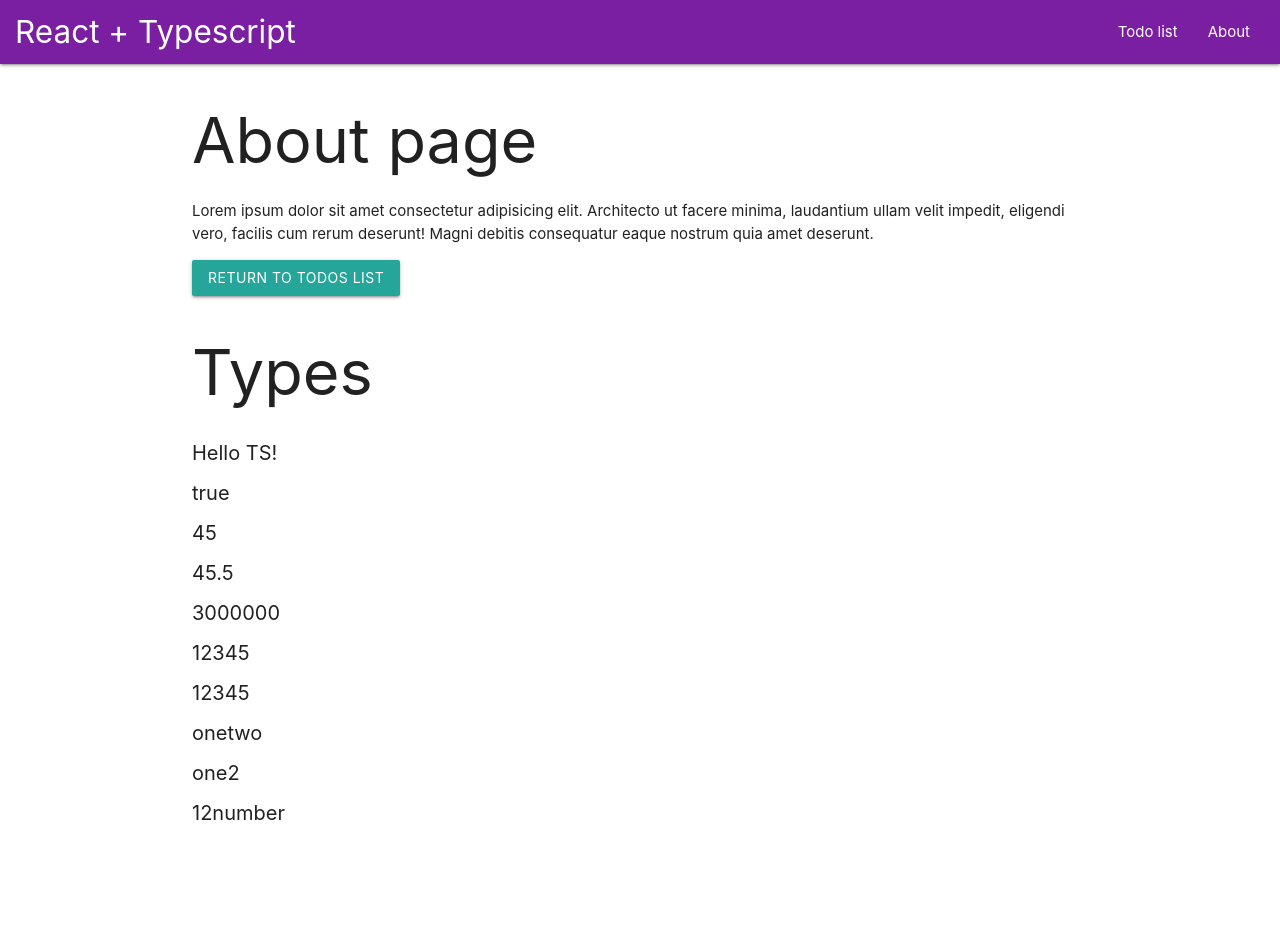
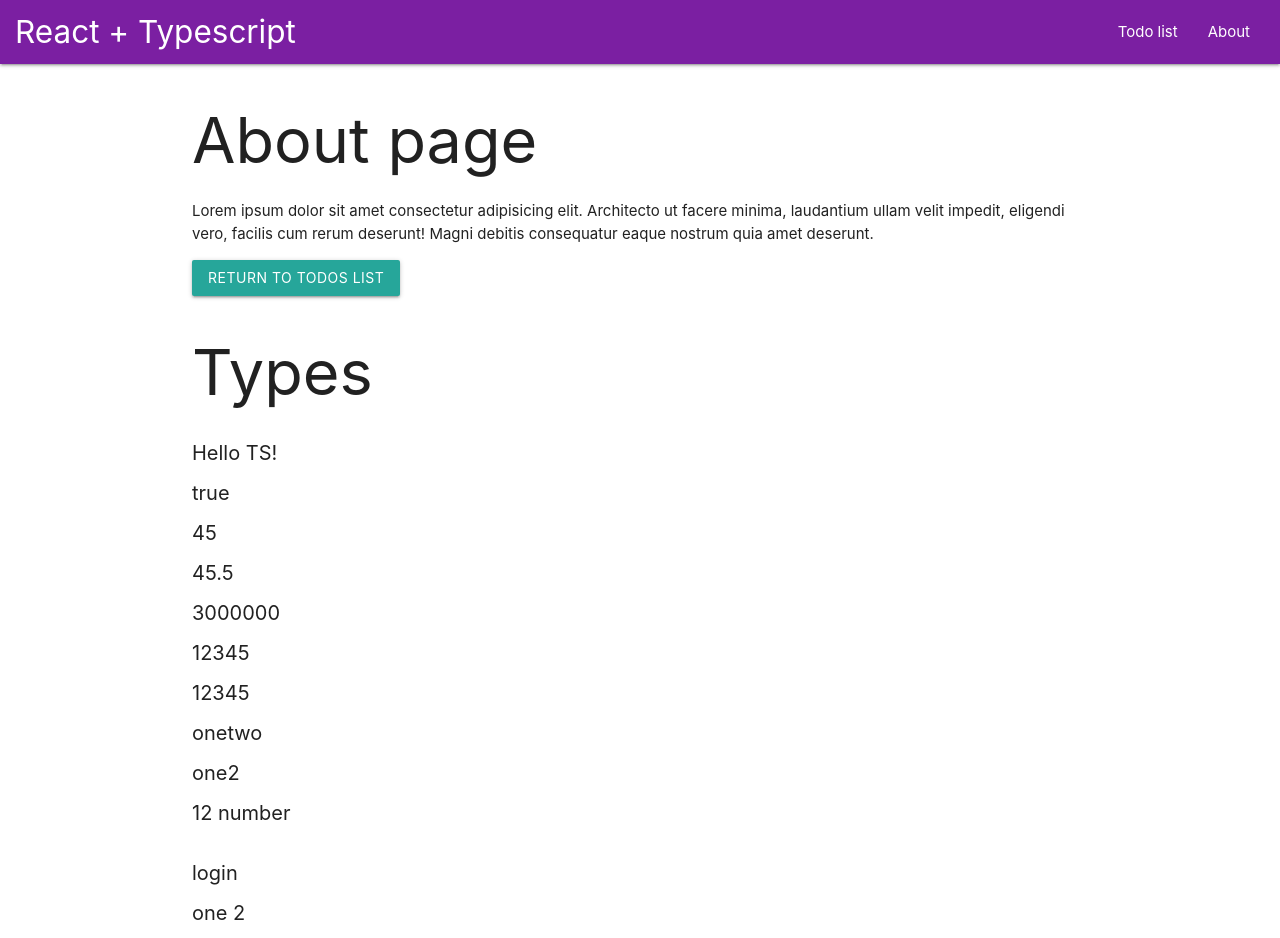
Before and after one commit to SDen4/react_typescript, a React (Create React App) app: page /about in a window 1280 px wide. Before the commit the page ends 858 px from the top, so only its background shows below. Built offline with nearby package versions, Linux system fonts and the light colour scheme.

Commit message:
custom types

```diff
--- a/src/types_example/Types.tsx
+++ b/src/types_example/Types.tsx
@@ -40,6 +40,15 @@ export const Sample: React.FC = () => {
     throw new Error(message);
   }
 
+  // custom types
+  type Login = string;
+  const login: Login = 'login';
+
+  // custom some types
+  type Id = string | number;
+  const id1: Id = 'one';
+  const id2: Id = 2;
+
   return (
     <div className="types">
       <h1>Types</h1>
@@ -52,12 +61,11 @@ export const Sample: React.FC = () => {
       <span>{arrayNum2}</span>
       <span>{arrayStr}</span>
       <span>{arrayDif}</span>
-      <span>
-        {any}
-        {typeof any}
-      </span>
+      <span>{any + ' ' + typeof any}</span>
       <span>{name}</span>
       <span>{error}</span>
+      <span>{login}</span>
+      <span>{id1 + ' ' + id2}</span>
     </div>
   );
 };
```
